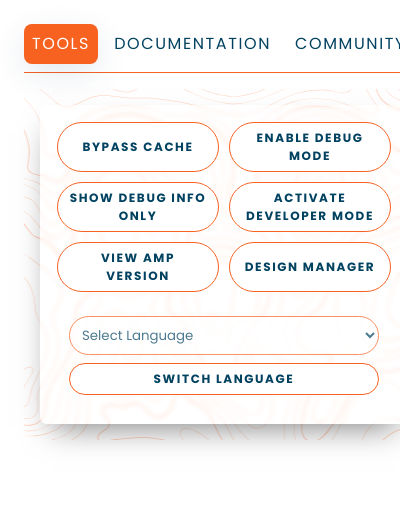
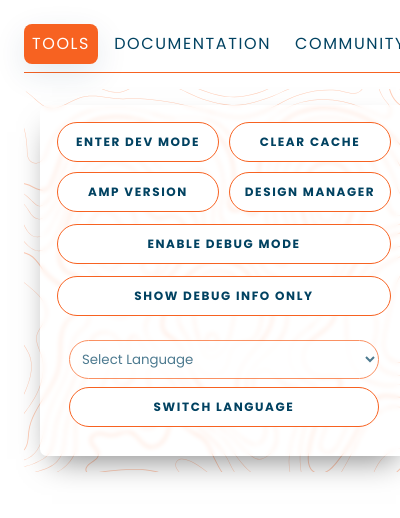
Before and after one commit to ashleyL24/Hubspot-Developer-Extension-by-Avidly-Development, a browser extension: page src/popup.html in a window 400 px wide. Shown: the top 518 px of the page. Drawn offline with Linux system fonts and the light colour scheme.

Commit message:
Updated styling

```diff
--- a/src/css/popup.css
+++ b/src/css/popup.css
@@ -151,7 +151,8 @@ a:hover {
 .button-grid button {
   width: 100%;
   height: auto;
-  transition: .5s ease-in-out;
+  transition: .3s ease-in-out;
+  padding: 10px;
   padding-right: 10px;
     padding-left: 10px;
 }
--- a/src/popup.html
+++ b/src/popup.html
@@ -17,13 +17,13 @@
         <div class="tab-content active" id="dev-tools">
             <div class="button-grid section">
                 <div class="button__group">
-                    <button class="btn btn-2" id="bypassCache">Bypass Cache</button>
-                    <button class="btn btn-2" id="enableDebug">Enable Debug Mode</button>
-                    <button class="btn btn-2" id="showDebugOnly">Show Debug Info Only</button>
-                    <button class="btn btn-2" id="activateDev">Activate Developer Mode</button>
-                    <button class="btn btn-2" id="viewAmp">View AMP Version</button>
+                    <button class="btn btn-2" id="activateDev">Enter Dev Mode</button>
+                    <button class="btn btn-2" id="bypassCache">Clear Cache</button>
+                    <button class="btn btn-2" id="viewAmp">AMP Version</button>
                     <button class="btn btn-2" id="designManager">Design Manager</button>
                 </div>
+                <button class="btn btn-2" id="enableDebug">Enable Debug Mode</button>
+                    <button class="btn btn-2" id="showDebugOnly">Show Debug Info Only</button>
                 <div class="language-selector section">
                     <select id="langSelect" disabled>
                         <option value="">Select Language</option>
```
Also changed, not shown: 1 other file.
